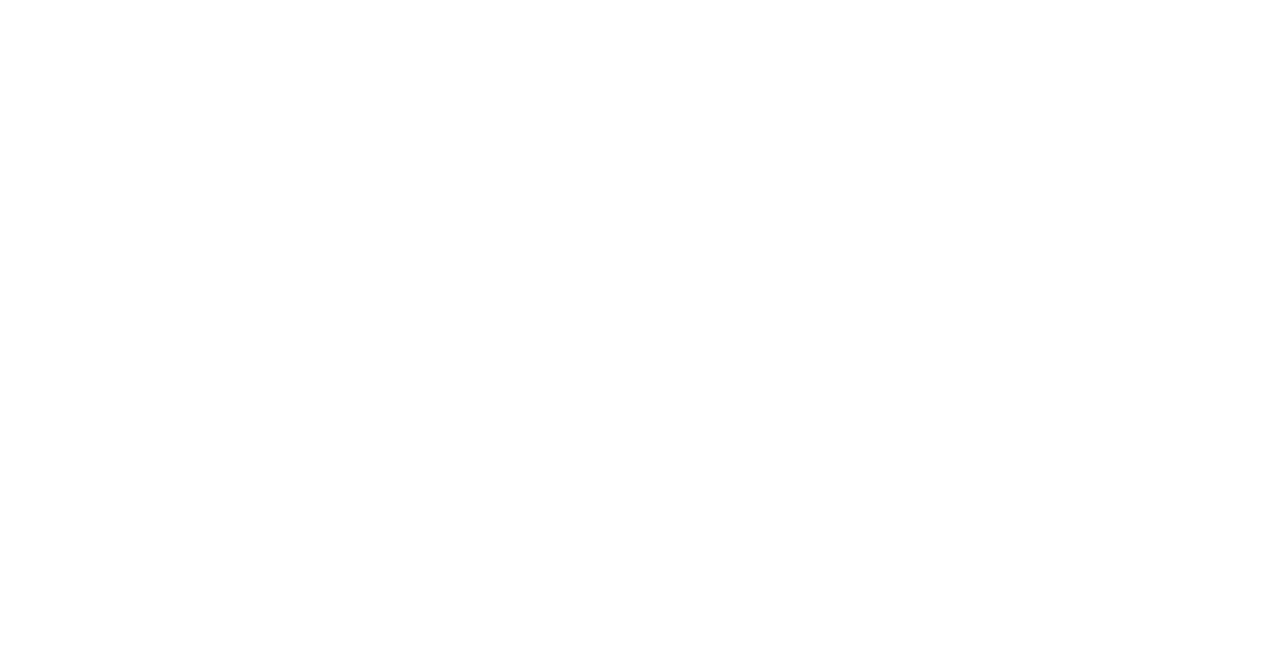
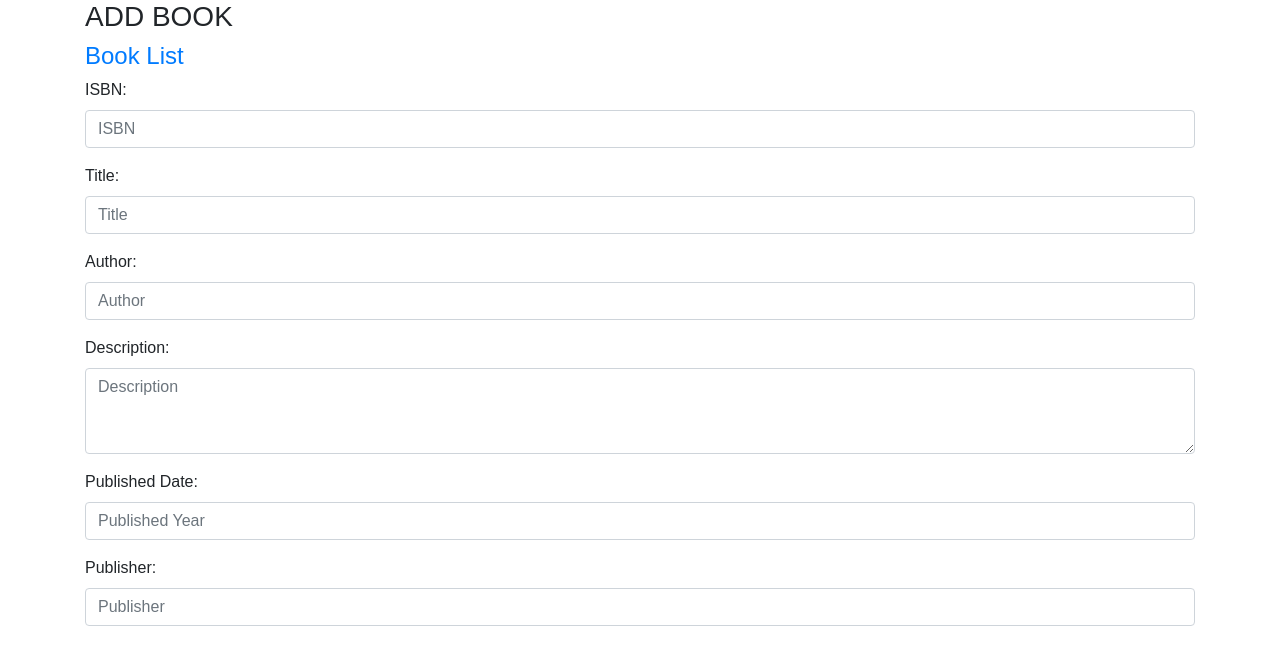
Before and after one commit to rohan-paul/MERN-book-library, a React (Create React App) app: page /create in a window 1280 px wide. Shown: the top 664 px of the page. Built offline with nearby package versions, Linux system fonts and the light colour scheme.

Commit message:
completing the Create component for creating a new book

```diff
--- a/src/components/Create.js
+++ b/src/components/Create.js
@@ -24,12 +24,61 @@
     this.setState(state);
   }
 
+  onSubmit = (e) => {
+    e.preventDefault();
+
+    const { isbn, title, author, description, published_year, publisher } = this.state;
+
+    axios.post('/api/book', { isbn, title, author, description, published_year, publisher })
+      .then(result => {
+        this.props.history.push('/')
+      })
+  }
+
+  render() {
+
+    const { isbn, title, author, description, published_year, publisher } = this.state;
+
+    return (
+      <div class="container">
+        <div className="panel panel-default">
+          <div className="panel-heading">
+            <h3 className="panel-title">
+              ADD BOOK
+            </h3>
+          </div>
+          <div className="panel-body">
+            <h4><Link to="/"><span class="glyphicon glyphicon-th-list" aria-hidden="true"></span>Book List</Link></h4>
+            <form onSubmit={this.onSubmit}>
+              <div className="form-group">
+                <label for="isbn">ISBN:</label>
+                <input type="text" className="form-control" name="isbn" value={isbn} onChange={this.onChange} placeholder="ISBN" />
+              </div>
+              <div className="form-group">
+                <label for="title">Title:</label>
+                <input type="text" className="form-control" name="title" value={title} onChange={this.onChange} placeholder="Title" />
+              </div>
+              <div class="form-group">
+                <label for="author">Author:</label>
+                <input type="text" class="form-control" name="author" value={author} onChange={this.onChange} placeholder="Author" />
+              </div>
+              <div class="form-group">
+                <label for="description">Description:</label>
+                <textArea class="form-control" name="description" onChange={this.onChange} placeholder="Description" cols="80" rows="3">{description}</textArea>
+              </div>
+              <div class="form-group">
+                <label for="published_date">Published Date:</label>
+                <input type="number" class="form-control" name="published_year" value={published_year} onChange={this.onChange} placeholder="Published Year" />
+              </div>
+              <div class="form-group">
+                <label for="publisher">Publisher:</label>
+                <input type="text" class="form-control" name="publisher" value={publisher} onChange={this.onChange} placeholder="Publisher" />
+              </div>
+            </form>
+          </div>
 
 
-  render() {
-    return (
-      <div>
-
+        </div>
       </div>
     );
   }
@@ -62,12 +111,19 @@
 
 Another implementation of the same onChange() function - /home/paul/codes-Lap/React/React-snippets/redux-show-list-of-micro-blog-posts/src/components/PostForm-before-Redux.js
 
-2> Explanation < this.props.history.push("/") >
+2> Explanation < this.props.history.push("/") >  Official Doc - https://reacttraining.com/react-router/core/api/history
 
-https://reacttraining.com/react-router/core/api/history
-
-3>  https://tylermcginnis.com/react-router-programmatically-navigate/
+https://tylermcginnis.com/react-router-programmatically-navigate/
 
 The real work horse of React Router is the History library. Under the hood it’s what’s keeping track of session history for React Router. When a component is rendered by React Router, that component is passed three different props: location, match, and history. This history prop comes from the History library and has a ton of fancy properties on it related to routing. In this case, the one we’re interested is history.push. What it does is it pushes a new entry onto the history stack - aka redirecting the user to another route.
 
+Most obvious implementation will be in a handleClick or onSubmit - after clicking / submitting get redirected to a new URL and also simultaneously adds this page to browser history
+
+https://gist.github.com/eduard-tkv/94592d77a047c1242c7be9a9fd39e439
+
+handleClick(e) {
+    e.preventDefault()
+    this.props.history.push('/redirected');
+  }
+
 */
```
